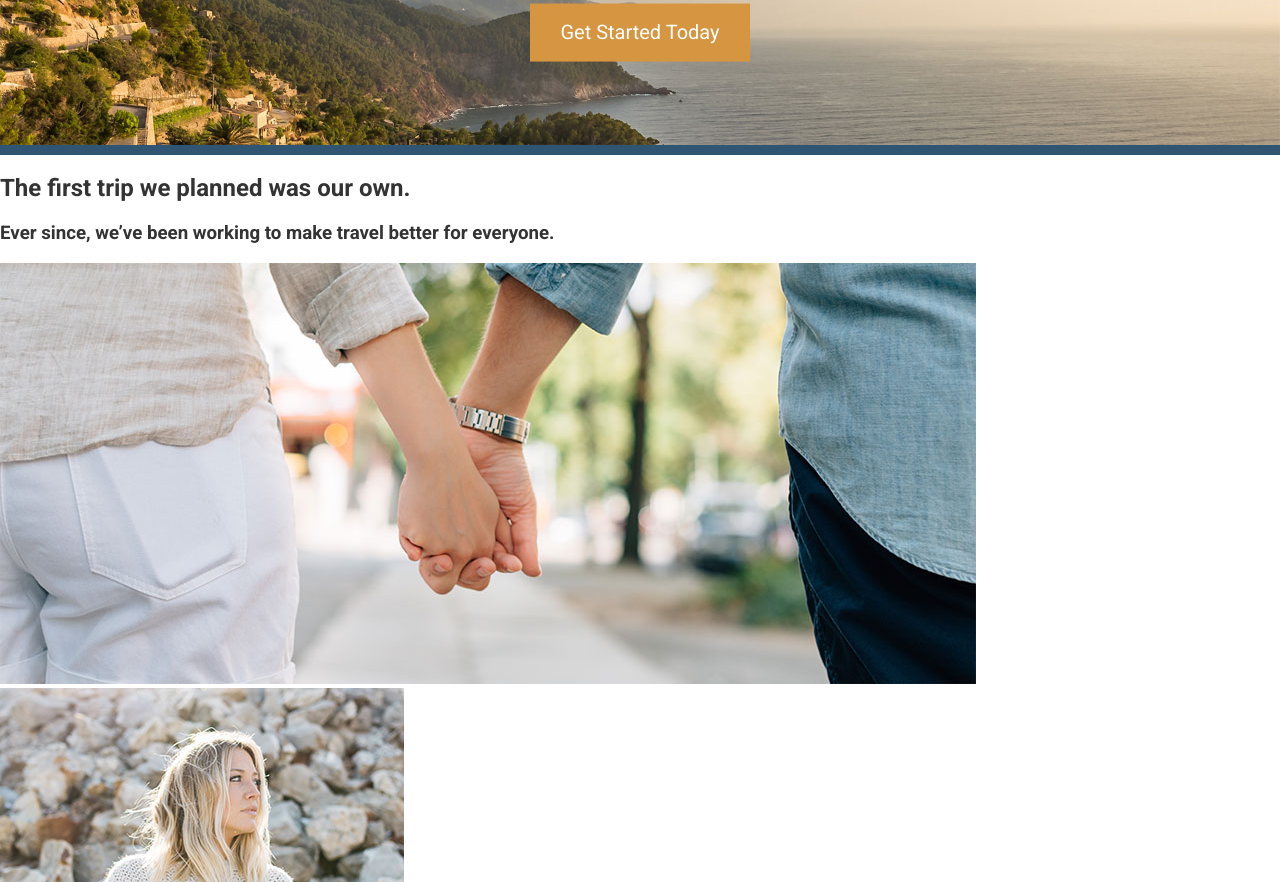
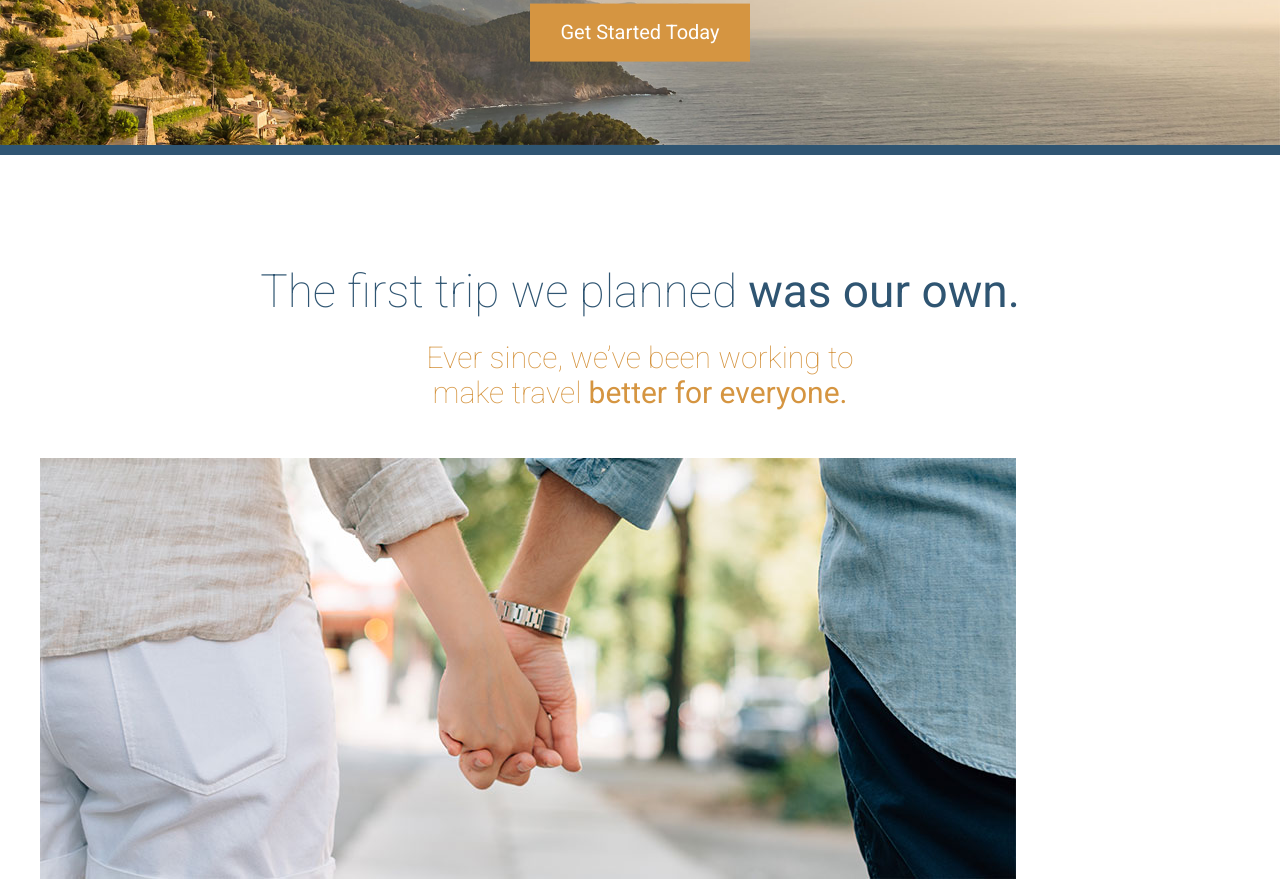
Before and after one commit to yarowa/travel-site, a website: page index.html in a window 1280 px wide. Shown: the part 454-1336 px from the top of the page. Drawn offline with Linux system fonts and the light colour scheme.

Commit message:
Finished headline

```diff
--- a/app/scss/core.scss
+++ b/app/scss/core.scss
@@ -8,3 +8,5 @@
 @import 'vendor/modules/_buttons';
 @import 'vendor/modules/_large-hero';
 @import 'vendor/modules/_wrapper';
+@import 'vendor/modules/_page-section';
+@import 'vendor/modules/_headline';
--- /dev/null
+++ b/app/scss/vendor/modules/_headline.scss
@@ -0,0 +1,29 @@
+.headline{
+   font-size: 300;
+   font-size: 2.875rem;
+   color: $mainBlue;
+
+   &--centered{
+      text-align: center;
+   }
+   &--orange{
+      color: $mainOrange;
+   }
+   &--small{
+      font-size: 1.875rem;
+   }
+
+   &--narrow{
+      max-width: 500px;
+      margin: 0 auto;
+   }
+   &--light{
+      font-weight: 100;
+   }
+   &--b-margin-small{
+      margin-bottom: .5em;
+   }
+   &--b-margin-large{
+      margin-bottom: 1.6em;
+   }
+}
--- /dev/null
+++ b/app/scss/vendor/modules/_page-section.scss
@@ -0,0 +1,8 @@
+.page-section{
+   padding: 4.5rem 0;
+
+   &--blue{
+      background-color: $mainBlue;
+      color: #fff;
+   }
+}
--- a/app/scss/vendor/modules/_wrapper.scss
+++ b/app/scss/vendor/modules/_wrapper.scss
@@ -1,3 +1,5 @@
 .wrapper{
    padding: 0 18px;
+   max-width: 1200px;
+   margin: 0 auto;
 }
--- a/gulpfile.js
+++ b/gulpfile.js
@@ -10,9 +10,9 @@ const gulp           =   require('gulp'),
       browserSync    =   require('browser-sync').create();
 
 var paths = {
-   home:  './*.html',
-   scss: './app/scss/**/*.scss',
-   scrpt: './app/assets/js/*.js'
+   home:  "./*.html",
+   scss: "./app/scss/**/*.scss",
+   scrpt: "./app/assets/js/*.js"
 }
 gulp.task('clean', function () {
    return del(['build']);
--- a/index.html
+++ b/index.html
@@ -38,18 +38,21 @@
     </div>
   </div>
 
-  <div id="our-beginning">
-    <h2>The first trip we planned was our own.</h2>
-    <h3>Ever since, we&rsquo;ve been working to make travel better for everyone.</h3>
+  <div id="our-beginning" class="page-section">
+    <div class="wrapper">
+      <h2 class="headline headline--centered headline--light headline--b-margin-small">The first trip we planned <strong>was our own.</strong> </h2>
+      <h3 class="headline headline--centered headline--orange headline--small headline--narrow headline--light headline--b-margin-large">Ever since, we&rsquo;ve been working to make travel <strong>better for everyone.</strong> </h3>
       <img src="app/assets/images/first-trip.jpg" alt="Couple walking down a street.">
       <img src="app/assets/images/our-start.jpg" alt="Our founder, Jane Doe">
-    <h2>Here&rsquo;s how we got started&hellip;</h2>
+      <h2 class="headline">Here&rsquo;s how we got started&hellip;</h2>
       <p>Lorem ipsum dolor sit amet, consectetur adipisicing elit, sed do eiusmod tempor incididunt ut labore et dolore magna aliqua. Ut enim ad minim veniam, <a href="#">quis nostrud exercitation</a> ullamco laboris nisi ut aliquip ex ea commodo consequat. Duis aute irure dolor in reprehenderit in voluptate velit esse cillum dolore eu fugiat nulla pariatur. Excepteur sint occaecat cupidatat non proident, sunt in culpa qui officia deserunt mollit anim id est laborum.</p>
       <p>Duis aute irure dolor in <strong>reprehenderit in</strong> voluptate velit esse cillum dolore eu fugiat nulla pariatur. Excepteur sint occaecat cupidatat non proident, sunt in culpa qui officia deserunt mollit anim id est laborum. Lorem ipsum dolor sit amet, consectetur adipisicing elit, sed do eiusmod tempor incididunt ut labore et dolore magna aliqua.</p>
       <p>Duis aute irure dolor in reprehenderit in voluptate velit esse cillum dolore eu fugiat nulla pariatur. Excepteur sint occaecat cupidatat non proident, sunt in culpa qui officia deserunt mollit anim id est laborum velit esse cillum <strong>dolore eu fugiat.</strong></p>
     </div>
+  </div>
 
-  <div id="features">
+  <div id="features" class="page-section page-section--blue">
+    <div class="wrapper">
       <img src="app/assets/images/icons/star.svg">
       <h2>Our Features</h2>
 
@@ -68,6 +71,7 @@
       <img src="app/assets/images/icons/fire.svg">
       <h3>Survival Kit</h3>
       <p>Everytime you book an escape with us we send you a survival kit with the finest materials. The kit will allow you to setup a tent, start a fire, scratch your own back and lower your taxes.</p>
+    </div>
   </div>
 
   <div id="testimonials">
```
Also changed, not shown: app/css/core.css. Lines whose indentation alone changed are shown as unchanged.
